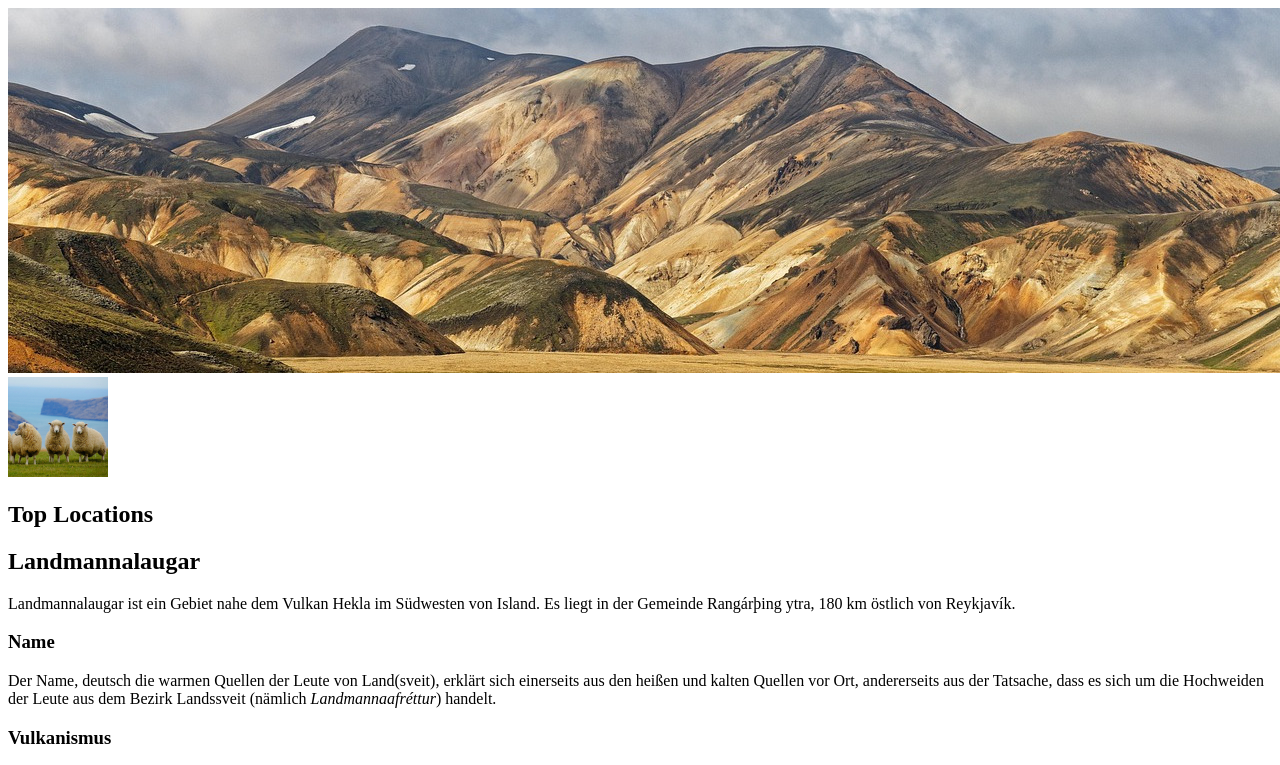
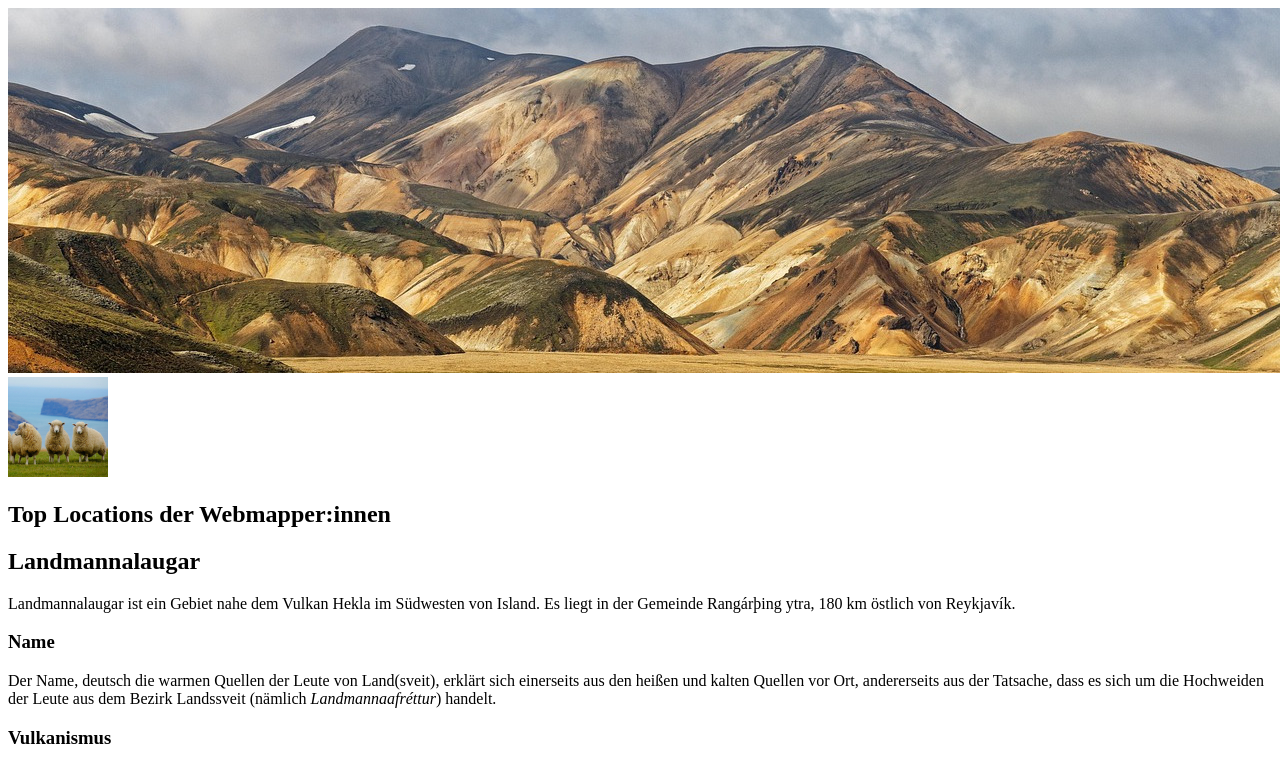
Before and after one commit to MeritKoch/top, a plain HTML site: page index.html in a window 1280 px wide. Shown: the top 765 px of the page. Drawn offline with Linux system fonts and the light colour scheme.

Commit message:
Namensänderung

```diff
--- a/index.html
+++ b/index.html
@@ -16,7 +16,7 @@
     </header>
     <main>
         <article>
-            <h1>Top Locations</h1>
+            <h1>Top Locations der Webmapper:innen</h1>
             <h2>Landmannalaugar</h2>
             <p>Landmannalaugar ist ein Gebiet nahe dem Vulkan Hekla im Südwesten von Island. Es liegt in der Gemeinde Rangárþing ytra, 180 km östlich von Reykjavík. </p>
             <h3>Name</h3>
```
